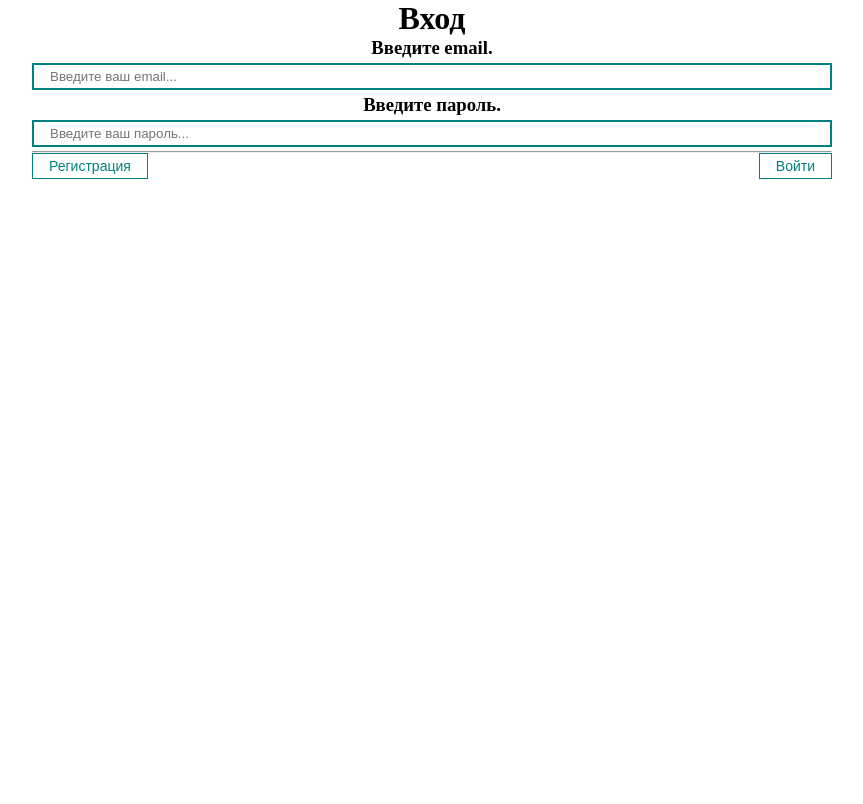
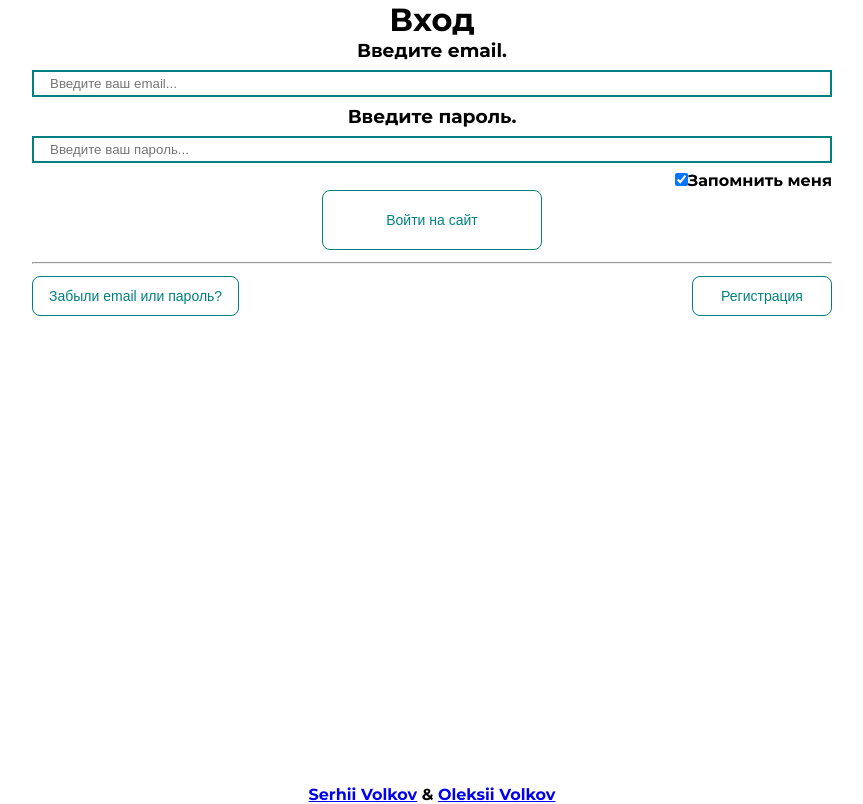
Before and after one commit to Volkov-Serhii/FinancialAccounting, a React (Create React App) app in the folder FinancialAccounting/ClientApp/: page / in a window 1280 px wide. Shown: the whole page, without its empty margins (208-1071 px from the left). Built offline with nearby package versions, Linux system fonts and the light colour scheme.

Commit message:
Added buttons & some stiles to login page

```diff
--- a/FinancialAccounting/ClientApp/public/index.html
+++ b/FinancialAccounting/ClientApp/public/index.html
@@ -3,6 +3,9 @@
   <head>
     <meta charset="utf-8">
     <meta name="viewport" content="width=device-width, initial-scale=1, shrink-to-fit=no">
+    <link rel="preconnect" href="https://fonts.googleapis.com">
+    <link rel="preconnect" href="https://fonts.gstatic.com" crossorigin>
+    <link href="https://fonts.googleapis.com/css2?family=Montserrat:ital,wght@0,700;1,500&display=swap" rel="stylesheet">
     <title>FinancialAccounting</title>
   </head>
   <body>
--- a/FinancialAccounting/ClientApp/src/components/UI/button/MyButton.module.css
+++ b/FinancialAccounting/ClientApp/src/components/UI/button/MyButton.module.css
@@ -6,4 +6,5 @@
     border: 1px solid teal;
     cursor: pointer;
     text-align: center;
+    border-radius: 8px;
 }
--- a/FinancialAccounting/ClientApp/src/pages/Auth.jsx
+++ b/FinancialAccounting/ClientApp/src/pages/Auth.jsx
@@ -58,6 +58,10 @@ const Auth = () => {
                 <h3 style={{textAlign: "center"}}>Введите email.</h3>
                 {(emailDirty && emailError) && <div style={{color: "red"}}>{emailError}</div>}
                 <MyInput
+                    style={{
+                        marginBottom: "8px",
+                        marginTop: "8px"
+                    }}
                     onChange={e => emailHandler(e)}
                     value={email}
                     onBlur={e => blurHandler(e)}
@@ -67,9 +71,13 @@ const Auth = () => {
                 />
             </div>
             <div>
-                <h3 style={{textAlign: "center"}}>Введите пароль.</h3>
+                <h3 style={{textAlign: "center",}}>Введите пароль.</h3>
                 {(passwordDirty && passwordError) && <div style={{color: "red"}}>{passwordError}</div>}
                 <MyInput
+                    style={{
+                        marginBottom: "8px",
+                        marginTop: "8px"
+                    }}
                     onChange={e => passwordHandler(e)}
                     value={password}
                     onBlur={e => blurHandler(e)}
@@ -78,18 +86,39 @@ const Auth = () => {
                     placeholder='Введите ваш пароль...'
                 />
             </div>
-            <hr/>
-            <div style={{display: "flex", justifyContent: "space-between", position: 'relative'}}>
+            <div style={{textAlign: "end"}}>
+                <input type="checkbox" id="rememberme" name="rememberUser" checked/>
+                <label htmlFor="rememberme">Запомнить меня</label>
+            </div>
+            <div style={{display: "flex", justifyContent: "center", position: 'relative'}}>
 
-                <MyButton>Регистрация</MyButton>
+                    <MyButton
+                        style={{width: "220px", height: "60px", marginBottom: "12px"}}
+                        disabled={!formValid}
+                    >
+                        Войти на сайт
+                    </MyButton>
+
+            </div>
+
+            <hr style={{marginBottom: "12px"}} />
+
+                <div style={{display: "flex", justifyContent: "space-between"}}><MyButton
+                    style={{height: "40px", outline: "none !important", border: "0 !important"}}
+                >
+                    Забыли email или пароль?
+                </MyButton>
+
 
                 <MyButton
-                    style={{}}
-                    disabled={!formValid}
+                    style={{width: "140px", height: "40px"}}
                 >
-                    Войти
+                    Регистрация
                 </MyButton>
-            </div>
+                </div>
+            <footer style={{
+                position: "absolute", left: "0", bottom: "0", width: "100%", height: "15px", textAlign:"center"
+            }}><a href={"https://www.linkedin.com/in/сергей-волков-89531b207/"}>Serhii Volkov</a> & <a href={"https://www.linkedin.com/in/алексей-волков-6448761b5/"}>Oleksii Volkov</a></footer>
         </form>
     );
 };
--- a/FinancialAccounting/ClientApp/src/styles/App.css
+++ b/FinancialAccounting/ClientApp/src/styles/App.css
@@ -11,6 +11,7 @@
 
 .App {
     width: 800px;
+    font-family: 'Montserrat', sans-serif;
 }
 
 .post {
```
